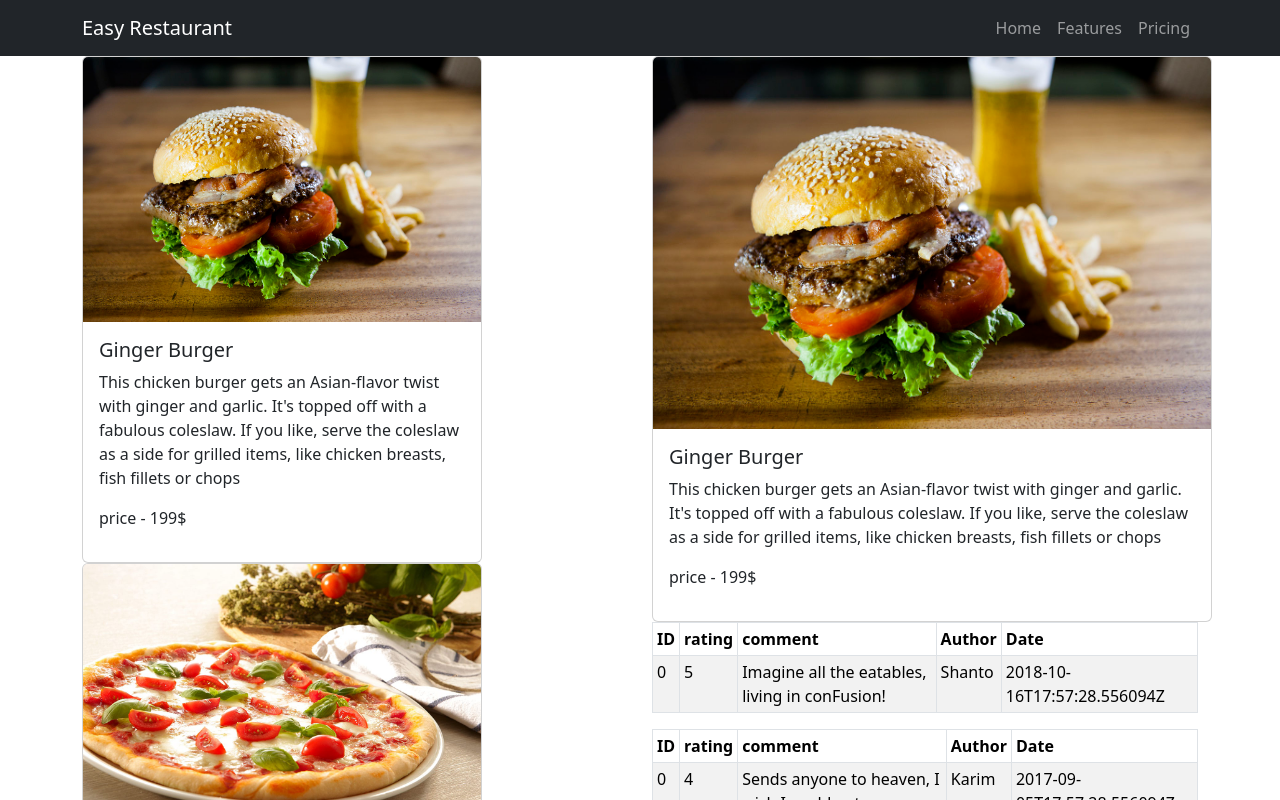
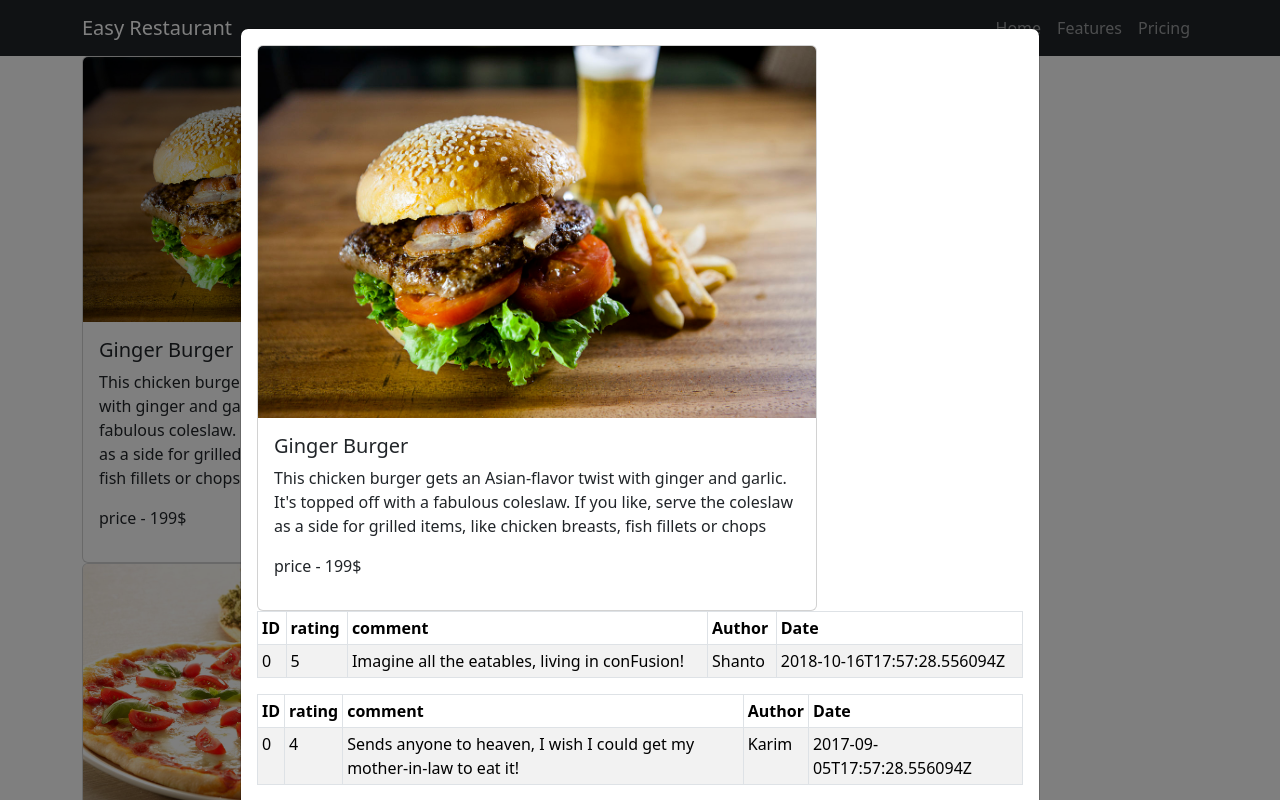
Before and after one commit to deeshubhatt07/Easy-Restaurant, a React (Create React App) app: page / in a window 1280 px wide. Both pictures are taken after a click on the element "Ginger Burger". Shown: the top 800 px of the page. Built offline with nearby package versions, Linux system fonts and the light colour scheme.

Commit message:
Added Modal Component

```diff
--- a/src/components/Body/Comments.jsx
+++ b/src/components/Body/Comments.jsx
@@ -2,7 +2,6 @@ import React from 'react'
 import { Table } from 'react-bootstrap';
 
 const Comments = props => {
-    console.log(props);
     return (
         <div>
             <Table striped bordered hover size="sm">
--- a/src/components/Body/MenuList.jsx
+++ b/src/components/Body/MenuList.jsx
@@ -3,14 +3,19 @@ import dishes from '../../data/dishes'
 import MenuItem from './MenuItem';
 import DisplayItem from './DisplayItem';
 import commentData from '../../data/comments'
+import { Button,Modal } from 'react-bootstrap';
 
 const MenuList = () => {
 
     const [item, setItem] = useState(dishes);
     const [selectedDish, setSelectedDish] = useState(dishes[0]);
+    const [show, setShow] = useState(false);
+
+    const handleClose = () => setShow(false);
+    const handleShow = () => setShow(true);
 
     const comment2 = commentData.filter((com) => {
-        if (0===com.dishId)
+        if (0 === com.dishId)
             return com;
     })
 
@@ -36,8 +41,17 @@ const MenuList = () => {
     return (
         <div>
             <div className="row">
-                <div className="col-6">{menuItems}</div>
-                <div className="col-6"><DisplayItem dishItem={selectedDish} comment={comment}/></div>
+                <div className="col-6"  onClick={handleShow}>{menuItems}</div>
+                <div className="col-6">
+                    <Modal size='lg' show={show} onHide={handleClose}>
+                        <Modal.Body><DisplayItem dishItem={selectedDish} comment={comment} /></Modal.Body>
+                        <Modal.Footer>
+                            <Button variant="secondary" onClick={handleClose}>
+                                Close
+                            </Button>
+                        </Modal.Footer>
+                    </Modal>
+                </div>
             </div>
         </div>
     )
```
